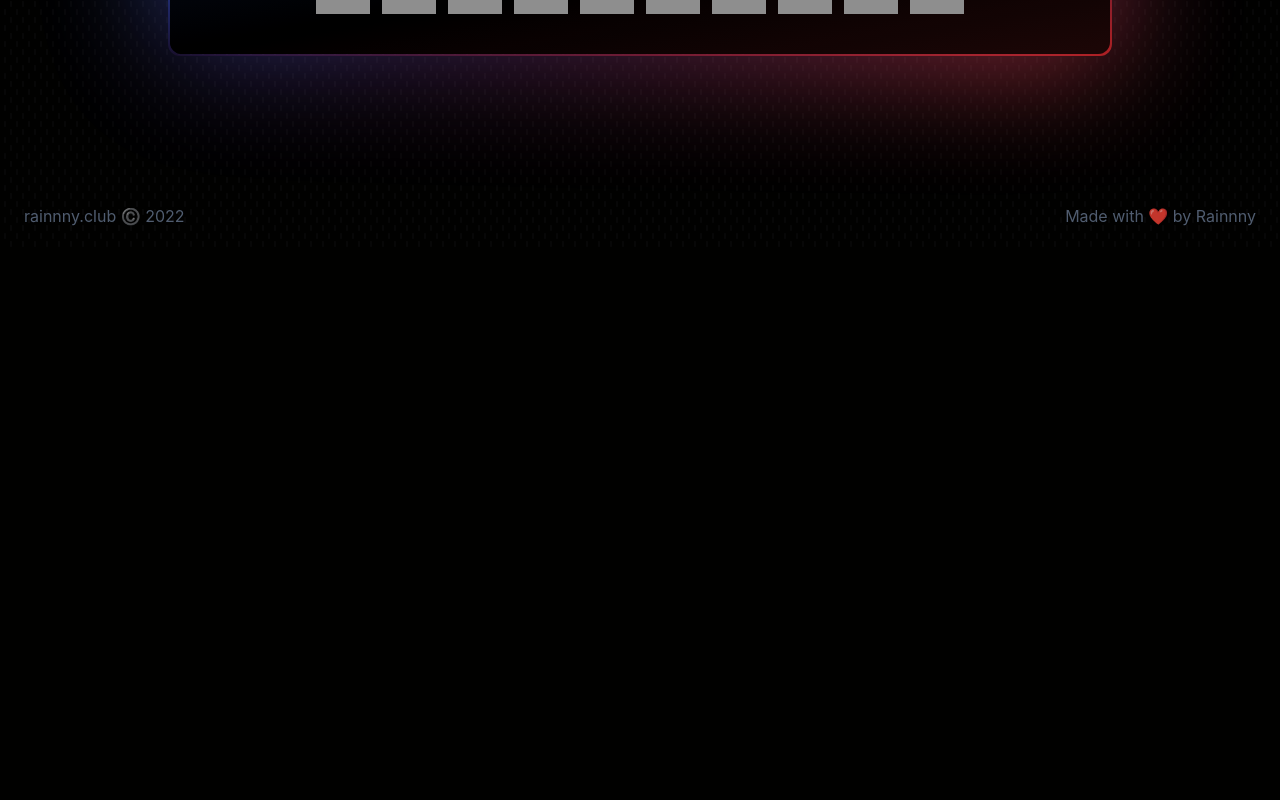
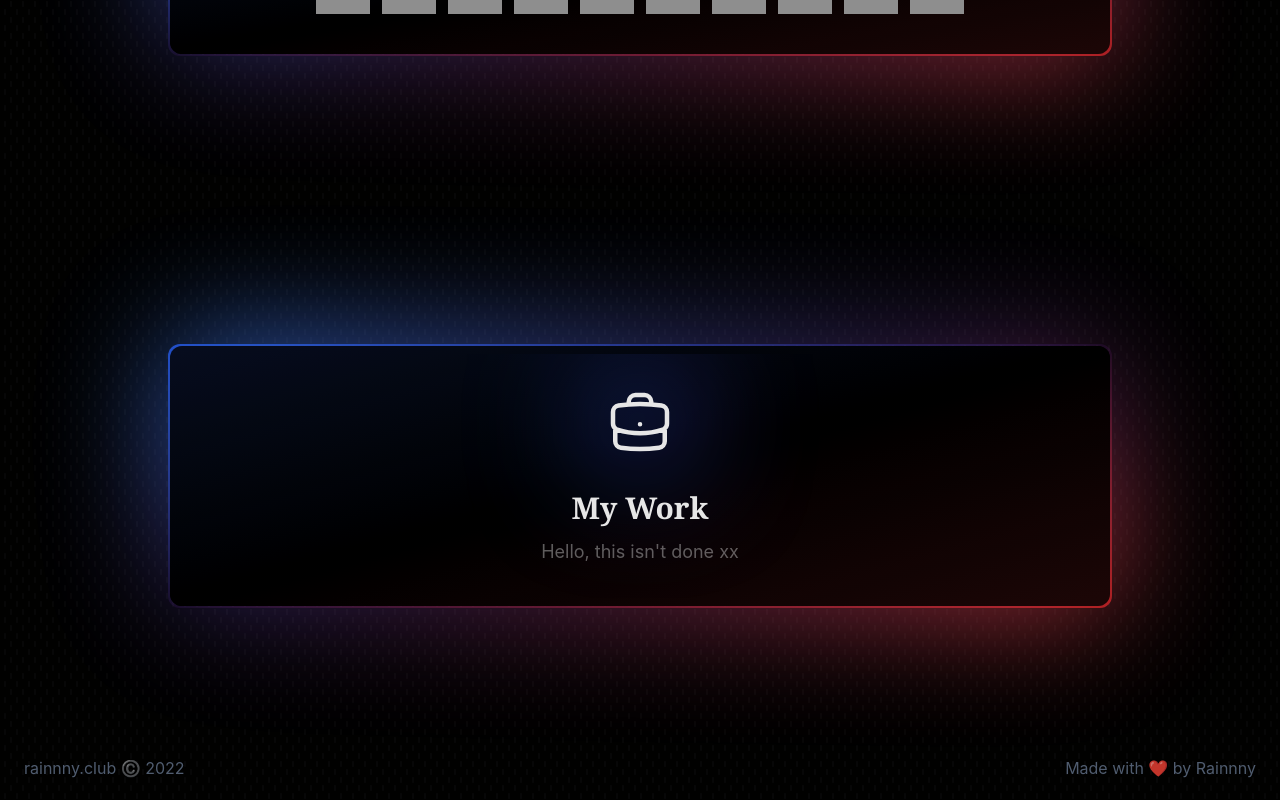
Before and after one commit to Rainnny7/Personal-Website, a Next.js app: page / in a window 1280 px wide. Shown: the part 1783-2583 px from the top of the page. Before the commit the page ends 2031 px from the top, so only its background shows below. Built offline with nearby package versions, Linux system fonts and the light colour scheme; no server answers; grey boxes are pictures that could not be loaded.

Commit message:
Re-enabled the work component

```diff
--- a/src/app/page.jsx
+++ b/src/app/page.jsx
@@ -2,6 +2,7 @@ import Discord from "../components/discord";
 import Hero from "../components/hero";
 import Intro from "../components/intro";
 import Skills from "../components/skills";
+import Work from "../components/work";
 import FadeUpAnimation from "../util/animation/fadeUpAnimation";
 
 /**
@@ -21,7 +22,7 @@ export default async function Home() {
 				</FadeUpAnimation>
 				<div className="flex flex-col w-full max-w-5xl p-10 mx-auto mt-48 gap-72">
 					<Skills />
-					{/* <Work /> */}
+					<Work />
 				</div>
 			</div>
 		</div>
```
